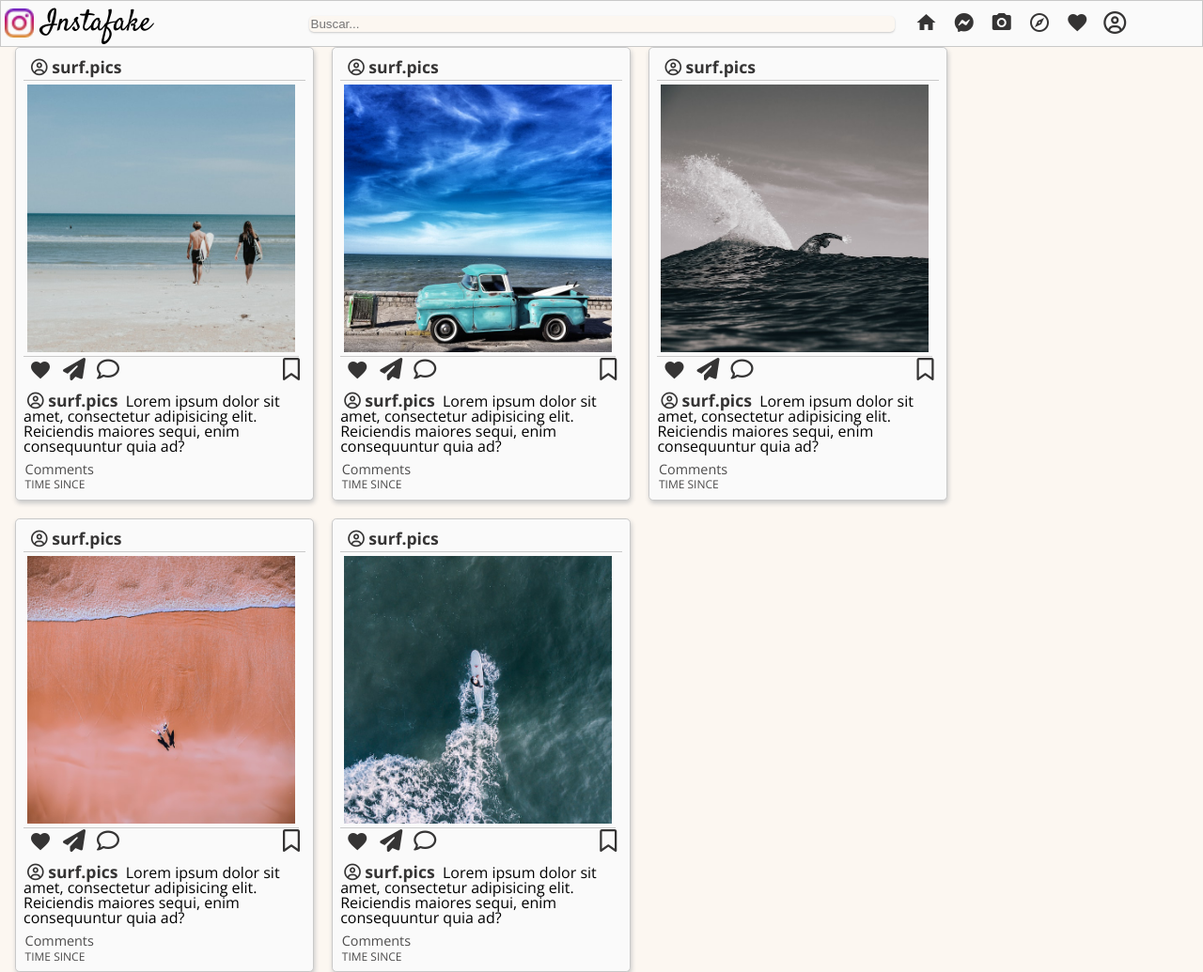
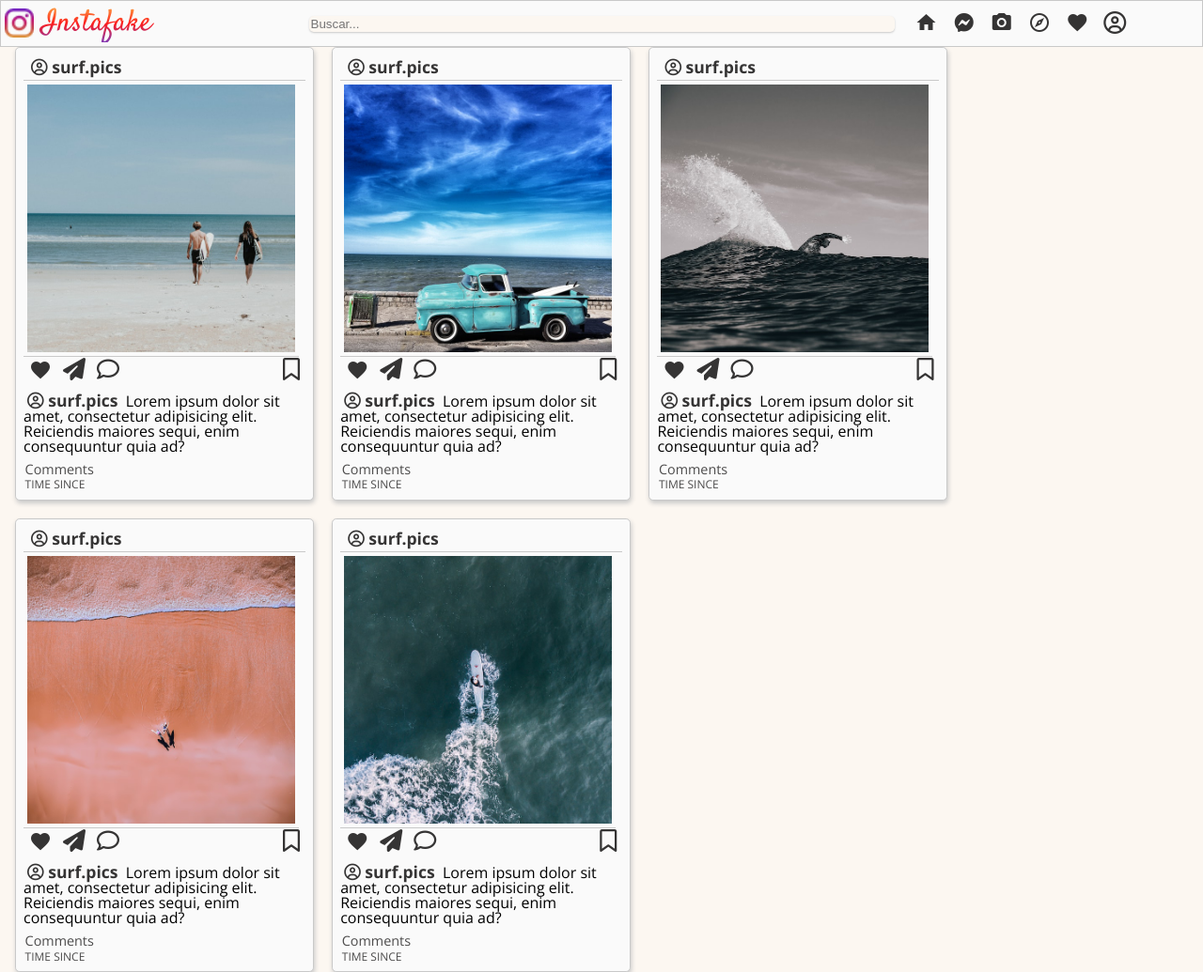
Before and after one commit to MarayaBrown/UNTREF---Instafake, a plain HTML site: page index.html in a window 1280 px wide. Shown: the whole page at 94% size. Drawn offline with nearby package versions, Linux system fonts and the light colour scheme.

Commit message:
cambio gradiente

```diff
--- a/Sass/_navbar.scss
+++ b/Sass/_navbar.scss
@@ -19,6 +19,9 @@
             font-size: 2rem;
             position: 1;
             padding: .25rem;
+            background: -webkit-linear-gradient(90deg, rgba(131,58,180,1) 0%, rgba(253,29,29,1) 50%, rgba(252,176,69,1) 100%);
+            -webkit-background-clip: text;
+            -webkit-text-fill-color: transparent;
         }
     }
     input {
```
Also changed, not shown: css/Instagram.css, 1 other file.
